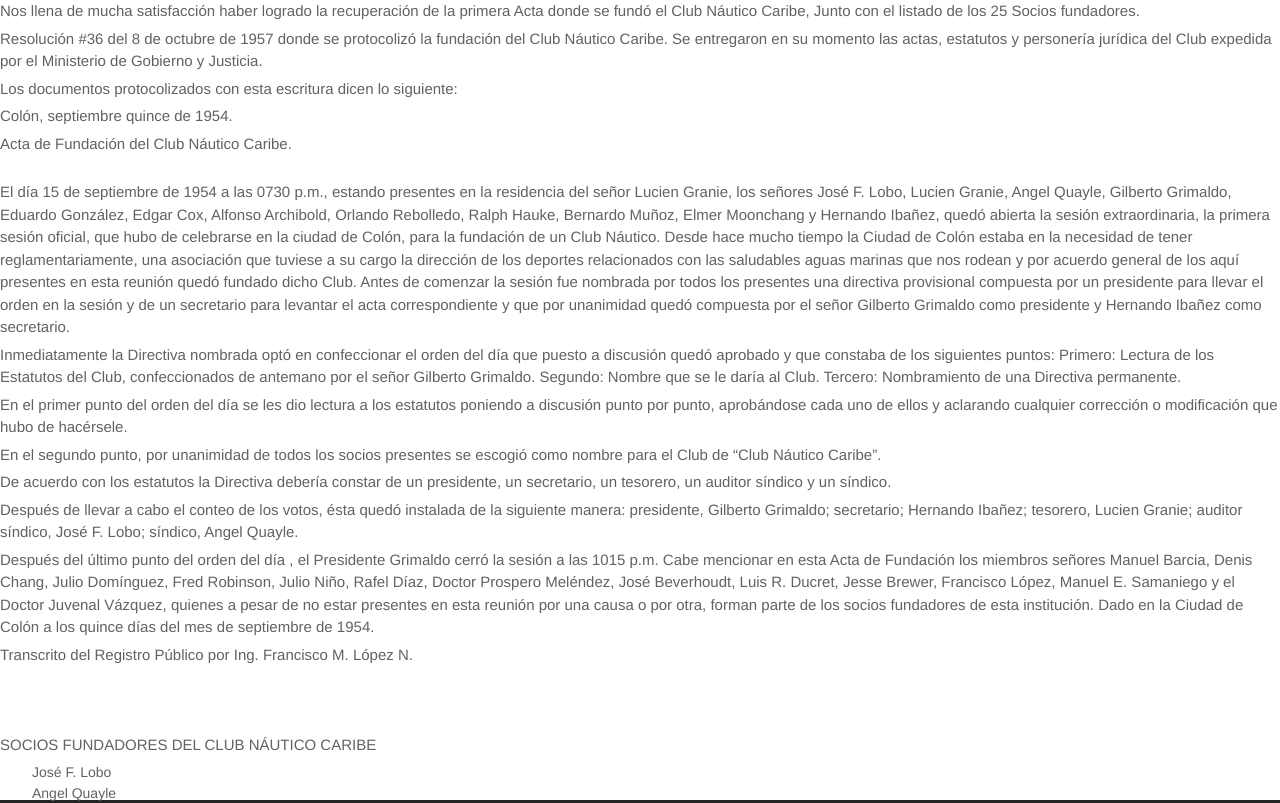
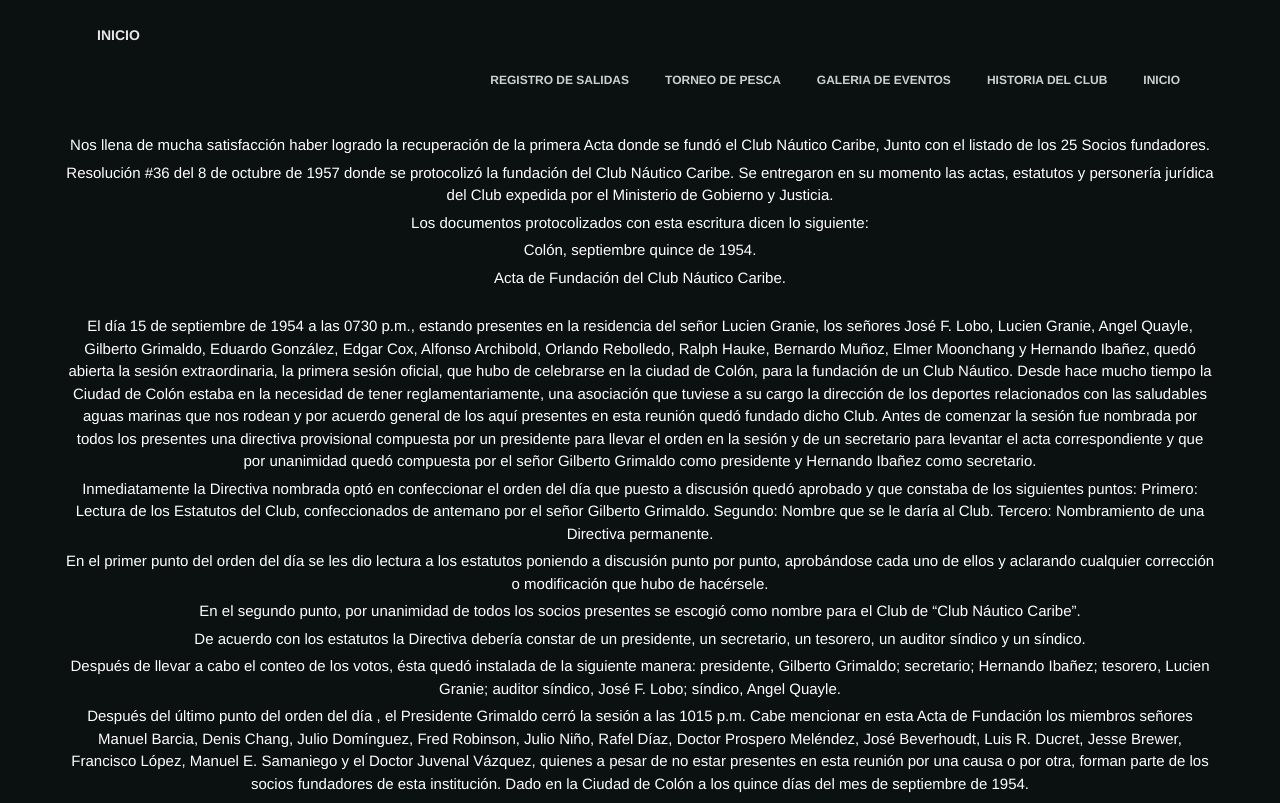
Before and after one commit to josejuan2412/nautico, a React (Vite) app: page /history in a window 1280 px wide. Shown: the top 803 px of the page. Built offline with nearby package versions, Linux system fonts and the light colour scheme.

Commit message:
feat: multiple styles

```diff
--- a/src/components/design/intro.tsx
+++ b/src/components/design/intro.tsx
@@ -14,19 +14,21 @@
           <Container>
             <div className="motto text-center">
               <h1>Club Náutico Caribe</h1>
-              <h3>Start designing your landing page here.</h3>
+              <h3>
+                Punto de encuentro para amantes del mar y la Pesca Deportiva
+              </h3>
               <br />
               <Button
-                href=""
+                href="/tournaments"
                 className="btn-round mr-1"
                 color="neutral"
-                target="_blank"
                 outline
               >
                 <i className="fa fa-play" />
                 Torneo de Pesca
               </Button>
               <Button
+                href="/departures"
                 className="btn-round"
                 color="neutral"
                 type="button"
--- a/src/components/design/navbar.tsx
+++ b/src/components/design/navbar.tsx
@@ -84,7 +84,7 @@
             </NavItem>
             <NavItem>
               <NavLink data-placement="bottom" href="/events" title="">
-                <p>Fotos de Eventos</p>
+                <p>Galeria de Eventos</p>
               </NavLink>
             </NavItem>
             <NavItem>
--- a/src/pages/departure/Departures.module.css
+++ b/src/pages/departure/Departures.module.css
@@ -21,5 +21,5 @@
   /* min-height: 70%; */
   /* height: 50vh; */
   position: absolute;
-  bottom: 80%;
+  bottom: 75%;
 }
--- a/src/pages/event/Event.module.css
+++ b/src/pages/event/Event.module.css
@@ -1,8 +1,17 @@
 .view {
   padding: 20px;
   height: 100%;
+  width: 100%;
+  background-color: black;
+  color: white;
+  overflow: auto;
+}
 
-    overflow: auto;
+.gallery {
+  width: 90%;
+  height: 100%;
+  padding-top: 11%;
+  margin: auto;
 }
 
 .view h1 {
--- a/src/pages/event/index.tsx
+++ b/src/pages/event/index.tsx
@@ -5,6 +5,7 @@
 
 import "react-photo-album/masonry.css";
 import styles from "./Event.module.css";
+import NavbarElement from "../../components/design/navbar";
 
 import {
   Select,
@@ -13,14 +14,16 @@
   SelectTrigger,
   SelectValue,
 } from "@/components/ui/select";
-
 import { Nautico } from "../../../models";
 
 export default function View() {
   return (
     <div className={styles["view"]}>
-      <h1>Events</h1>
-      <SelectedEvent id={1} />
+      <NavbarElement />
+      <div className={styles["gallery"]}>
+        {/* <h1>Galeria de Eventos</h1> */}
+        <SelectedEvent id={1} />
+      </div>
     </div>
   );
 }
@@ -70,7 +73,7 @@
 
   return (
     <div className={styles["event"]}>
-      <h2>{name}</h2>
+      <h1>{name}</h1>
       <div>
         <Select onValueChange={setSelected} defaultValue={selected}>
           <SelectTrigger className="w-[180px]">
--- /dev/null
+++ b/src/pages/history/History.module.css
@@ -0,0 +1,13 @@
+.view {
+  height: 100%;
+  width: 100%;
+  background-color: black;
+  color: white;
+}
+
+.history {
+  width: 90%;
+  height: 100%;
+  padding-top: 5%;
+  margin: auto;
+}
--- a/src/pages/history/index.tsx
+++ b/src/pages/history/index.tsx
@@ -1,10 +1,16 @@
+import NavbarElement from "../../components/design/navbar";
+import styles from "./History.module.css";
 export default function View() {
   return (
     <div>
+      <NavbarElement />
+      <div className={styles["view"]}>
+        <div className="section section-dark text-center">
+          <div className={styles["history"]}>
             <p>
-        Nos llena de mucha satisfacción haber logrado la recuperación de la
-        primera Acta donde se fundó el Club Náutico Caribe, Junto con el listado
-        de los 25 Socios fundadores.
+              Nos llena de mucha satisfacción haber logrado la recuperación de
+              la primera Acta donde se fundó el Club Náutico Caribe, Junto con
+              el listado de los 25 Socios fundadores.
             </p>
             <p>
               Resolución #36 del 8 de octubre de 1957 donde se protocolizó la
@@ -13,68 +19,76 @@
               Ministerio de Gobierno y Justicia.
             </p>
             <p>
-        Los documentos protocolizados con esta escritura dicen lo siguiente:
+              Los documentos protocolizados con esta escritura dicen lo
+              siguiente:
             </p>
             <p>Colón, septiembre quince de 1954.</p>
             <p>Acta de Fundación del Club Náutico Caribe.</p>
             <br />
             <p>
-        El día 15 de septiembre de 1954 a las 0730 p.m., estando presentes en la
-        residencia del señor Lucien Granie, los señores José F. Lobo, Lucien
-        Granie, Angel Quayle, Gilberto Grimaldo, Eduardo González, Edgar Cox,
-        Alfonso Archibold, Orlando Rebolledo, Ralph Hauke, Bernardo Muñoz, Elmer
-        Moonchang y Hernando Ibañez, quedó abierta la sesión extraordinaria, la
-        primera sesión oficial, que hubo de celebrarse en la ciudad de Colón,
-        para la fundación de un Club Náutico. Desde hace mucho tiempo la Ciudad
-        de Colón estaba en la necesidad de tener reglamentariamente, una
-        asociación que tuviese a su cargo la dirección de los deportes
-        relacionados con las saludables aguas marinas que nos rodean y por
-        acuerdo general de los aquí presentes en esta reunión quedó fundado
-        dicho Club. Antes de comenzar la sesión fue nombrada por todos los
-        presentes una directiva provisional compuesta por un presidente para
-        llevar el orden en la sesión y de un secretario para levantar el acta
+              El día 15 de septiembre de 1954 a las 0730 p.m., estando presentes
+              en la residencia del señor Lucien Granie, los señores José F.
+              Lobo, Lucien Granie, Angel Quayle, Gilberto Grimaldo, Eduardo
+              González, Edgar Cox, Alfonso Archibold, Orlando Rebolledo, Ralph
+              Hauke, Bernardo Muñoz, Elmer Moonchang y Hernando Ibañez, quedó
+              abierta la sesión extraordinaria, la primera sesión oficial, que
+              hubo de celebrarse en la ciudad de Colón, para la fundación de un
+              Club Náutico. Desde hace mucho tiempo la Ciudad de Colón estaba en
+              la necesidad de tener reglamentariamente, una asociación que
+              tuviese a su cargo la dirección de los deportes relacionados con
+              las saludables aguas marinas que nos rodean y por acuerdo general
+              de los aquí presentes en esta reunión quedó fundado dicho Club.
+              Antes de comenzar la sesión fue nombrada por todos los presentes
+              una directiva provisional compuesta por un presidente para llevar
+              el orden en la sesión y de un secretario para levantar el acta
               correspondiente y que por unanimidad quedó compuesta por el señor
-        Gilberto Grimaldo como presidente y Hernando Ibañez como secretario.
+              Gilberto Grimaldo como presidente y Hernando Ibañez como
+              secretario.
             </p>
             <p>
-        Inmediatamente la Directiva nombrada optó en confeccionar el orden del
-        día que puesto a discusión quedó aprobado y que constaba de los
-        siguientes puntos: Primero: Lectura de los Estatutos del Club,
-        confeccionados de antemano por el señor Gilberto Grimaldo. Segundo:
-        Nombre que se le daría al Club. Tercero: Nombramiento de una Directiva
-        permanente.
+              Inmediatamente la Directiva nombrada optó en confeccionar el orden
+              del día que puesto a discusión quedó aprobado y que constaba de
+              los siguientes puntos: Primero: Lectura de los Estatutos del Club,
+              confeccionados de antemano por el señor Gilberto Grimaldo.
+              Segundo: Nombre que se le daría al Club. Tercero: Nombramiento de
+              una Directiva permanente.
             </p>
             <p>
-        En el primer punto del orden del día se les dio lectura a los estatutos
-        poniendo a discusión punto por punto, aprobándose cada uno de ellos y
-        aclarando cualquier corrección o modificación que hubo de hacérsele.
+              En el primer punto del orden del día se les dio lectura a los
+              estatutos poniendo a discusión punto por punto, aprobándose cada
+              uno de ellos y aclarando cualquier corrección o modificación que
+              hubo de hacérsele.
             </p>
             <p>
-        En el segundo punto, por unanimidad de todos los socios presentes se
-        escogió como nombre para el Club de “Club Náutico Caribe”.
+              En el segundo punto, por unanimidad de todos los socios presentes
+              se escogió como nombre para el Club de “Club Náutico Caribe”.
             </p>
             <p>
               De acuerdo con los estatutos la Directiva debería constar de un
-        presidente, un secretario, un tesorero, un auditor síndico y un síndico.
+              presidente, un secretario, un tesorero, un auditor síndico y un
+              síndico.
             </p>
             <p>
-        Después de llevar a cabo el conteo de los votos, ésta quedó instalada de
-        la siguiente manera: presidente, Gilberto Grimaldo; secretario; Hernando
-        Ibañez; tesorero, Lucien Granie; auditor síndico, José F. Lobo; síndico,
-        Angel Quayle.
+              Después de llevar a cabo el conteo de los votos, ésta quedó
+              instalada de la siguiente manera: presidente, Gilberto Grimaldo;
+              secretario; Hernando Ibañez; tesorero, Lucien Granie; auditor
+              síndico, José F. Lobo; síndico, Angel Quayle.
             </p>
             <p>
-        Después del último punto del orden del día , el Presidente Grimaldo
-        cerró la sesión a las 1015 p.m. Cabe mencionar en esta Acta de Fundación
-        los miembros señores Manuel Barcia, Denis Chang, Julio Domínguez, Fred
-        Robinson, Julio Niño, Rafel Díaz, Doctor Prospero Meléndez, José
-        Beverhoudt, Luis R. Ducret, Jesse Brewer, Francisco López, Manuel E.
-        Samaniego y el Doctor Juvenal Vázquez, quienes a pesar de no estar
-        presentes en esta reunión por una causa o por otra, forman parte de los
-        socios fundadores de esta institución. Dado en la Ciudad de Colón a los
-        quince días del mes de septiembre de 1954.
+              Después del último punto del orden del día , el Presidente
+              Grimaldo cerró la sesión a las 1015 p.m. Cabe mencionar en esta
+              Acta de Fundación los miembros señores Manuel Barcia, Denis Chang,
+              Julio Domínguez, Fred Robinson, Julio Niño, Rafel Díaz, Doctor
+              Prospero Meléndez, José Beverhoudt, Luis R. Ducret, Jesse Brewer,
+              Francisco López, Manuel E. Samaniego y el Doctor Juvenal Vázquez,
+              quienes a pesar de no estar presentes en esta reunión por una
+              causa o por otra, forman parte de los socios fundadores de esta
+              institución. Dado en la Ciudad de Colón a los quince días del mes
+              de septiembre de 1954.
             </p>
-      <p>Transcrito del Registro Público por Ing. Francisco M. López N.</p>
+            <p>
+              Transcrito del Registro Público por Ing. Francisco M. López N.
+            </p>
             <br />
             <br />
             <br />
@@ -112,5 +126,8 @@
             <br />
             <p>Recopilado por : Francisco Manuel López Niño</p>
           </div>
+        </div>
+      </div>
+    </div>
   );
 }
--- a/src/pages/home/index.tsx
+++ b/src/pages/home/index.tsx
@@ -6,10 +6,6 @@
   CardBody,
   CardFooter,
   CardTitle,
-  Form,
-  Input,
-  InputGroupText,
-  InputGroup,
   Container,
   Row,
   Col,
```
Lines whose indentation alone changed are shown as unchanged.
